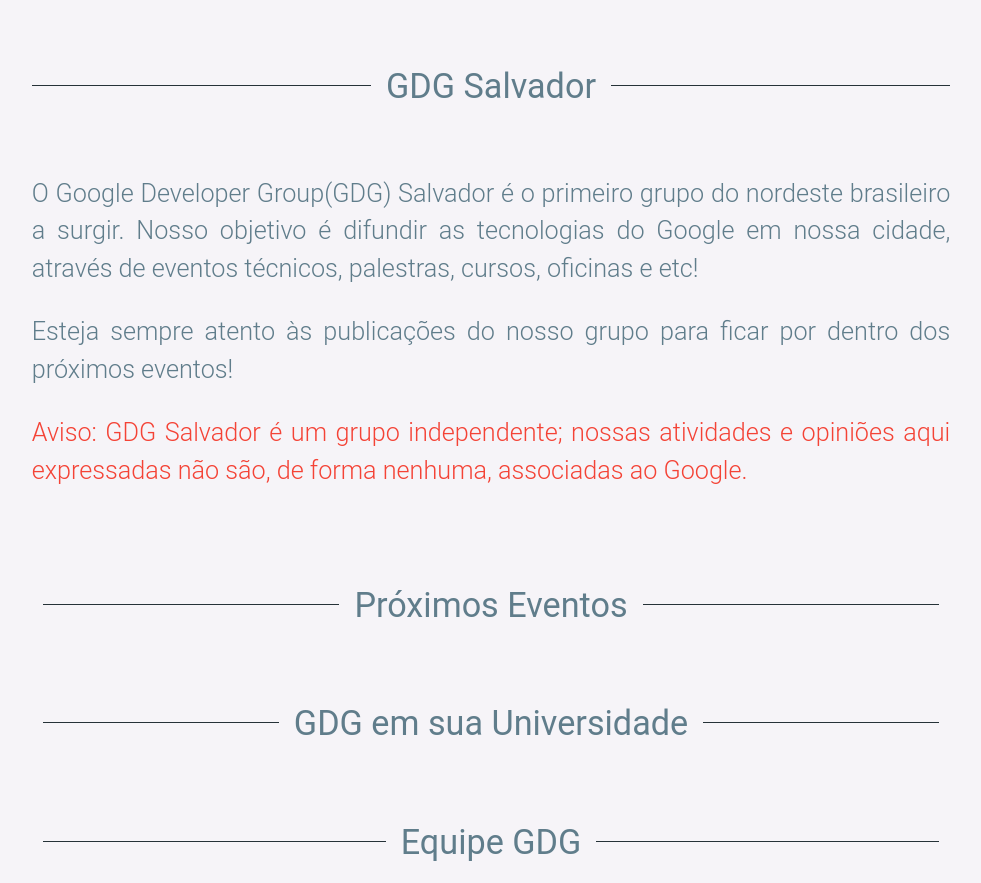
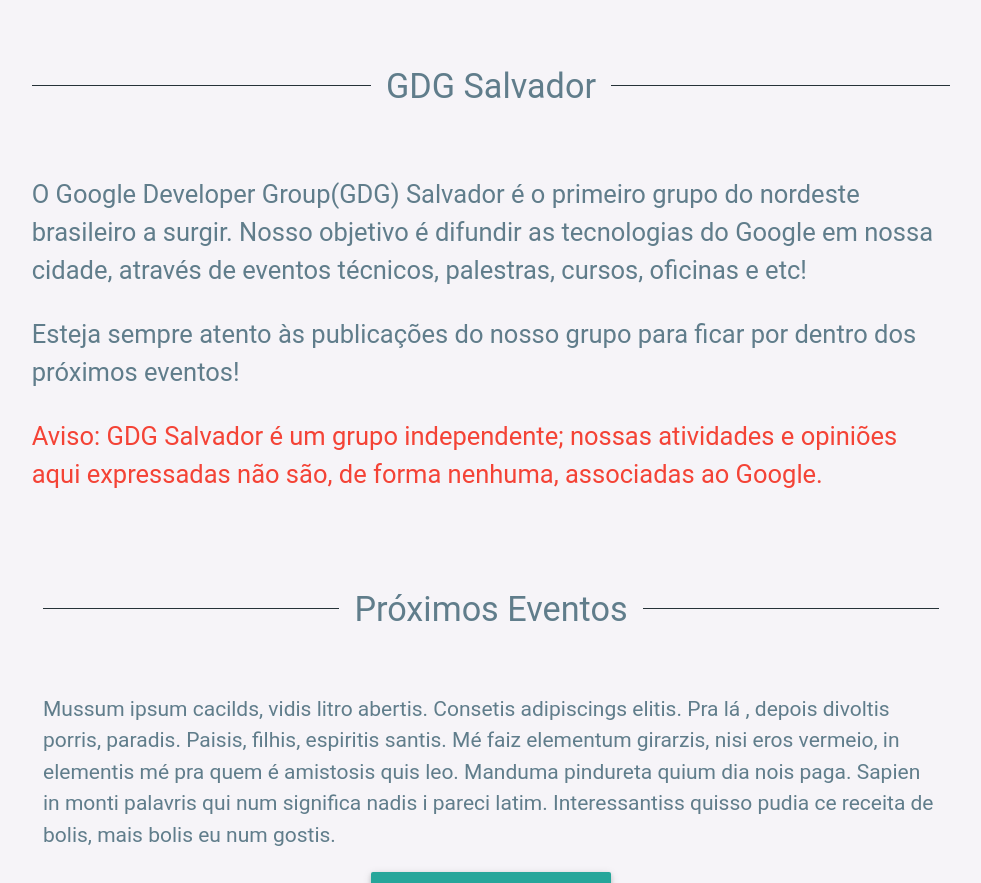
Before and after one commit to gdgssa/gdgssa.github.io, a Jekyll site: the page built from index.html, in a window 1280 px wide, cut to the strip 1094-1977 px from the top of the page. Shown: the whole strip, without its empty margins (149-1130 px from the left). Built offline with Jekyll 4.4.1, drawn with Linux system fonts in a browser that asks for light colours; some web fonts are replaced; some of the changed text lies outside the part shown.

Commit message:
Criando sections para os demais conteúdos

```diff
--- a/_includes/event.html
+++ b/_includes/event.html
@@ -1,3 +1,10 @@
 <div class="strike" id="event">
 	<span class="blue-grey-text darken-4"><h4>Próximos Eventos</h4></span>
 </div>
+
+<section class="content">
+	<p class="text blue-grey-text">Mussum ipsum cacilds, vidis litro abertis. Consetis adipiscings elitis. Pra lá , depois divoltis porris, paradis. Paisis, filhis, espiritis santis. Mé faiz elementum girarzis, nisi eros vermeio, in elementis mé pra quem é amistosis quis leo. Manduma pindureta quium dia nois paga. Sapien in monti palavris qui num significa nadis i pareci latim. Interessantiss quisso pudia ce receita de bolis, mais bolis eu num gostis.</p>
+	<div class="center">
+		<a href="/" class="waves-effect waves-light btn-large">Agenda GDG Salvador</a>
+	</div>
+</section>
--- a/_includes/university.html
+++ b/_includes/university.html
@@ -1,3 +1,9 @@
 <div class="strike" id="university">
 	<span class="blue-grey-text darken-4"><h4>GDG em sua Universidade</h4></span>
 </div>
+<section class="content">
+	<p class="text blue-grey-text">Mussum ipsum cacilds, vidis litro abertis. Consetis adipiscings elitis. Pra lá , depois divoltis porris, paradis. Paisis, filhis, espiritis santis. Mé faiz elementum girarzis, nisi eros vermeio, in elementis mé pra quem é amistosis quis leo. Manduma pindureta quium dia nois paga. Sapien in monti palavris qui num significa nadis i pareci latim. Interessantiss quisso pudia ce receita de bolis, mais bolis eu num gostis.</p>
+	<div class="center">
+		<a href="/" class="waves-effect waves-light btn-large">Preencha o formulario</a>
+	</div>
+</section>
--- a/_src/js/main.js
+++ b/_src/js/main.js
@@ -9,7 +9,8 @@
           pageSize = (doc.clientHeight - window.innerHeight),
           percentageScrolled = Math.floor((scrollPosition / pageSize) * 100);
 
-          if (percentageScrolled > 50){
+          console.log('Scroll: ', percentageScrolled);
+          if (percentageScrolled > 20){
             document.querySelector('.transparent').className = 'blue';
             document.querySelector('.new-logo').style.display = '';
           }
--- a/assets/css/main.css
+++ b/assets/css/main.css
@@ -83,6 +83,12 @@
   height: 1px;
   background: #263238; }
 
+.text {
+  font-size: 1.4rem; }
+  .text-intro {
+    font-size: 1.7rem;
+    font-style: justify; }
+
 .footer-copyright {
   border-top: 1px solid #b0bec5; }
 
--- a/assets/js/main.js
+++ b/assets/js/main.js
@@ -1 +1 @@
-document.addEventListener&&document.addEventListener("DOMContentLoaded",function(){var e,t,n,o,s,l={},i=!1,r=document.getElementsByTagName("use");if(XMLHttpRequest&&(i=new XMLHttpRequest,i="withCredentials"in i?XMLHttpRequest:XDomainRequest?XDomainRequest:!1),i)for(o=function(){var e=document.body,t=document.createElement("x");t.innerHTML=s.responseText,e.insertBefore(t.firstChild,e.firstChild)},n=0;n<r.length;n+=1)t=r[n].getAttribute("xlink:href").split("#"),e=t[0],t=t[1],e.length||!t||document.getElementById(t)||(e="../assets/icons/icons.svg"),e.length&&(l[e]=l[e]||new i,s=l[e],s.onload||(s.onload=o,s.open("GET",e),s.send()))},!1),function(){"use strict";window.onload=function(){window.scrollTo(0,0),window.onscroll=function(){var e=document.body,t=e.scrollTop,n=e.clientHeight-window.innerHeight,o=Math.floor(t/n*100);o>50?(document.querySelector(".transparent").className="blue",document.querySelector(".new-logo").style.display=""):(document.querySelector(".blue").className="transparent",document.querySelector(".new-logo").style.display="none")}}}();
+document.addEventListener&&document.addEventListener("DOMContentLoaded",function(){var e,t,n,o,l,s={},i=!1,r=document.getElementsByTagName("use");if(XMLHttpRequest&&(i=new XMLHttpRequest,i="withCredentials"in i?XMLHttpRequest:XDomainRequest?XDomainRequest:!1),i)for(o=function(){var e=document.body,t=document.createElement("x");t.innerHTML=l.responseText,e.insertBefore(t.firstChild,e.firstChild)},n=0;n<r.length;n+=1)t=r[n].getAttribute("xlink:href").split("#"),e=t[0],t=t[1],e.length||!t||document.getElementById(t)||(e="../assets/icons/icons.svg"),e.length&&(s[e]=s[e]||new i,l=s[e],l.onload||(l.onload=o,l.open("GET",e),l.send()))},!1),function(){"use strict";window.onload=function(){window.scrollTo(0,0),window.onscroll=function(){var e=document.body,t=e.scrollTop,n=e.clientHeight-window.innerHeight,o=Math.floor(t/n*100);console.log("Scroll: ",o),o>20?(document.querySelector(".transparent").className="blue",document.querySelector(".new-logo").style.display=""):(document.querySelector(".blue").className="transparent",document.querySelector(".new-logo").style.display="none")}}}();
--- a/index.html
+++ b/index.html
@@ -4,18 +4,15 @@
 <div class="home">
   <section class="section">
     <div class="row">
-      <div class="center">
-
         <div class="strike">
           <span class="blue-grey-text darken-4"><h4>GDG Salvador</h4></span>
         </div>
-        <p class="flow-text blue-grey-text">O Google Developer Group(GDG) Salvador é o primeiro grupo do nordeste brasileiro a surgir.
+        <p class="text-intro blue-grey-text">O Google Developer Group(GDG) Salvador é o primeiro grupo do nordeste brasileiro a surgir.
         Nosso objetivo é difundir as tecnologias do Google em nossa cidade, através de eventos técnicos, palestras, cursos, oficinas e etc!</p>
-        <p class="blue-grey-text flow-text">Esteja sempre atento às publicações do nosso grupo para ficar por dentro dos próximos eventos!
-          <p class="blue-grey-text flow-text"><span class="red-text darken-2">Aviso: GDG Salvador é um grupo independente; nossas atividades e opiniões aqui expressadas não são, de forma nenhuma, associadas ao Google.</p></span>
+        <p class="blue-grey-text text-intro">Esteja sempre atento às publicações do nosso grupo para ficar por dentro dos próximos eventos!
+          <p class="blue-grey-text text-intro"><span class="red-text darken-2">Aviso: GDG Salvador é um grupo independente; nossas atividades e opiniões aqui expressadas não são, de forma nenhuma, associadas ao Google.</p></span>
         </p>
       </div>
-    </div>
   </section>
   {% include event.html %}
   {% include university.html %}
```
Also changed, not shown: _src/sass/_content.scss (+8 -2 lines).
